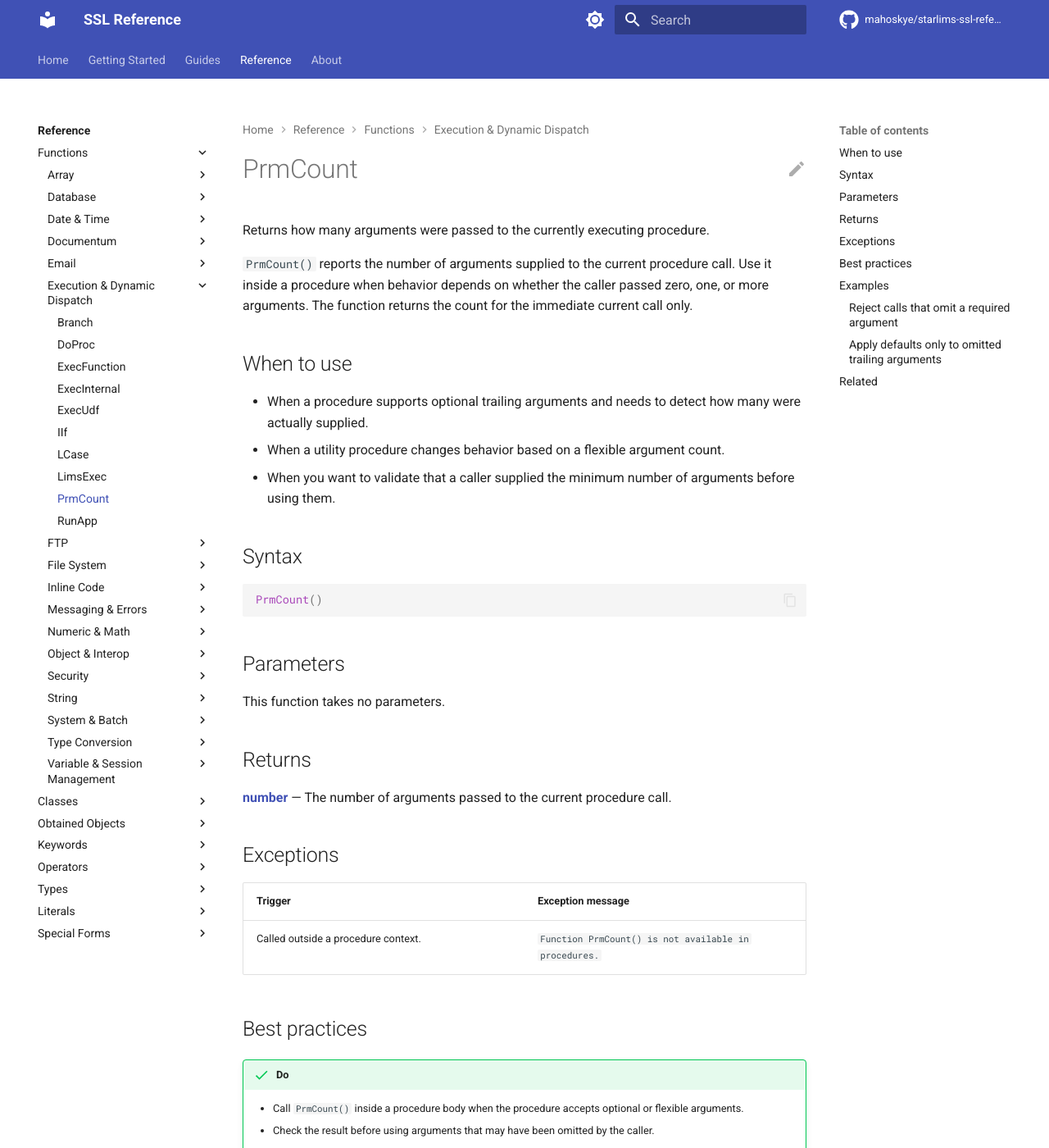
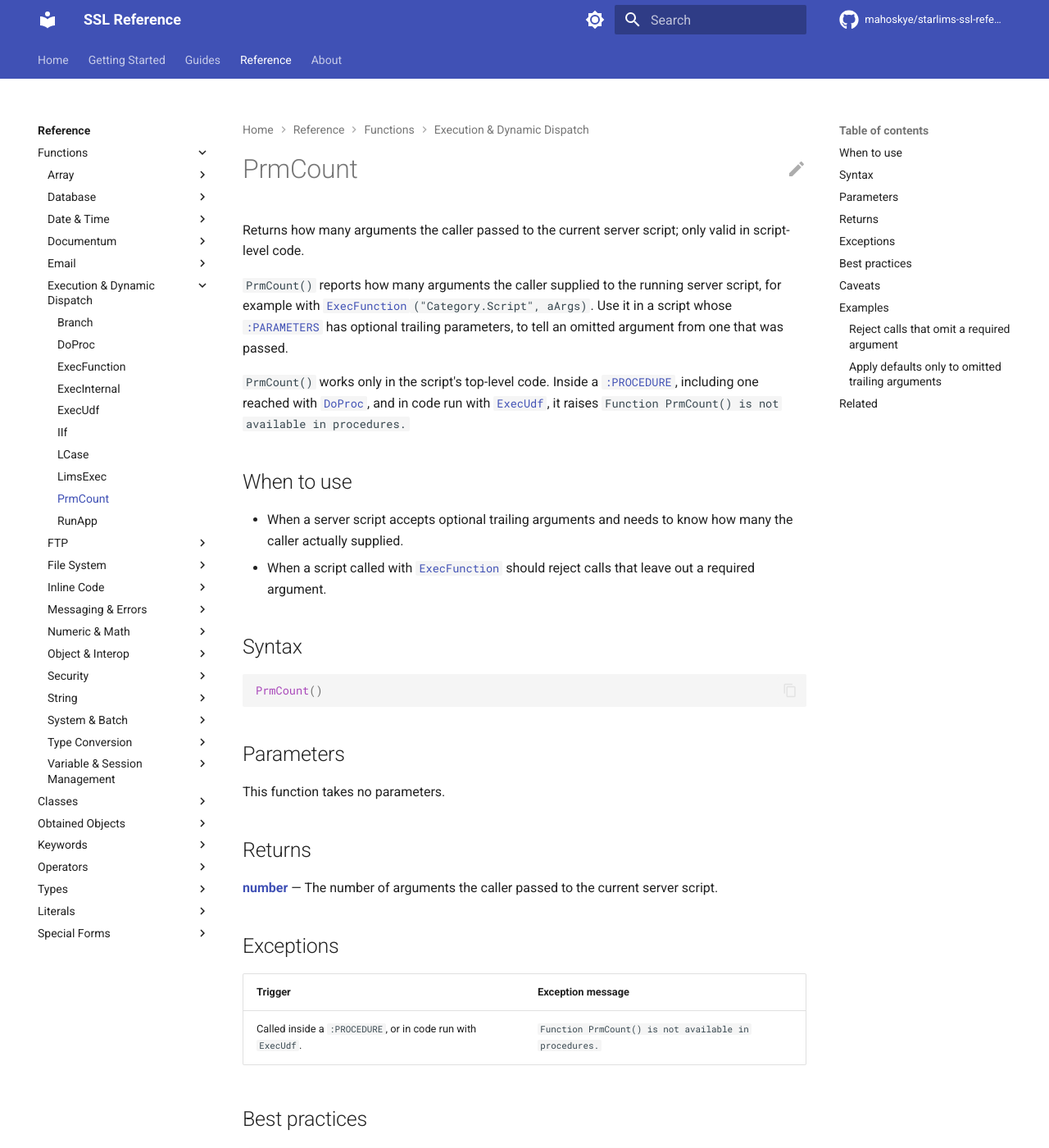
Before and after one commit to mahoskye/starlims-ssl-reference, an MkDocs documentation site: the page built from content/reference/functions/PrmCount.md, in a window 1280 px wide and 1400 px high. Shown: the whole window at 82% size. Built offline with MkDocs 1.6.1 and Material for MkDocs 9.7.7, drawn with Linux system fonts in a browser that asks for light colours; plug-ins that fetch from the network failed and are left out; comment, search, counter and statistics services are not loaded; some of the changed text lies outside the part shown.

Commit message:
docs: PrmCount works only at script level; SetUserData redirects logging (refs #134-#137)
- PrmCount: rewritten. It counts the arguments the caller passed to the
  current server script and is valid only in script-level code; inside a
  :PROCEDURE or ExecUdf code it raises "Function PrmCount() is not
  available in procedures." Examples are server scripts called with
  ExecFunction. Index row updated.
- SetUserData: while the user name is switched, UsrMes writes to that
  user's log, not your own. Examples restore the original user name
  before logging, and a caveat and Don't bullet explain why.

Co-Authored-By: Claude Opus 5.5 <noreply@anthropic.com>

````diff
--- a/content/reference/functions/PrmCount.md
+++ b/content/reference/functions/PrmCount.md
@@ -1,6 +1,6 @@
 ---
 title: "PrmCount"
-summary: "Returns how many arguments were passed to the currently executing procedure."
+summary: "Returns how many arguments the caller passed to the current server script; only valid in script-level code."
 id: ssl.function.prmcount
 element_type: function
 doc_status: published
@@ -11,15 +11,16 @@ starlims:
 
 # PrmCount
 
-Returns how many arguments were passed to the currently executing procedure.
+Returns how many arguments the caller passed to the current server script; only valid in script-level code.
 
-`PrmCount()` reports the number of arguments supplied to the current procedure call. Use it inside a procedure when behavior depends on whether the caller passed zero, one, or more arguments. The function returns the count for the immediate current call only.
+`PrmCount()` reports how many arguments the caller supplied to the running server script, for example with [`ExecFunction`](ExecFunction.md)`("Category.Script", aArgs)`. Use it in a script whose [`:PARAMETERS`](../keywords/PARAMETERS.md) has optional trailing parameters, to tell an omitted argument from one that was passed.
+
+`PrmCount()` works only in the script's top-level code. Inside a [`:PROCEDURE`](../keywords/PROCEDURE.md), including one reached with [`DoProc`](DoProc.md), and in code run with [`ExecUdf`](ExecUdf.md), it raises `Function PrmCount() is not available in procedures.`
 
 ## When to use
 
-- When a procedure supports optional trailing arguments and needs to detect how many were actually supplied.
-- When a utility procedure changes behavior based on a flexible argument count.
-- When you want to validate that a caller supplied the minimum number of arguments before using them.
+- When a server script accepts optional trailing arguments and needs to know how many the caller actually supplied.
+- When a script called with [`ExecFunction`](ExecFunction.md) should reject calls that leave out a required argument.
 
 ## Syntax
 
@@ -33,53 +34,52 @@ This function takes no parameters.
 
 ## Returns
 
-**[number](../types/number.md)** — The number of arguments passed to the current procedure call.
+**[number](../types/number.md)** — The number of arguments the caller passed to the current server script.
 
 ## Exceptions
 
 | Trigger | Exception message |
 | --- | --- |
-| Called outside a procedure context. | `Function PrmCount() is not available in procedures.` |
+| Called inside a `:PROCEDURE`, or in code run with `ExecUdf`. | `Function PrmCount() is not available in procedures.` |
 
 ## Best practices
 
 !!! success "Do"
-    - Call `PrmCount()` inside a procedure body when the procedure accepts optional or flexible arguments.
-    - Check the result before using arguments that may have been omitted by the caller.
-    - Keep the count check close to the logic that depends on it so the procedure stays easy to follow.
+    - Call `PrmCount()` in a server script's top-level code, after its `:PARAMETERS` line.
+    - Check the count before using parameters a caller may have left out.
 
 !!! failure "Don't"
-    - Call `PrmCount()` from top-level script code or any non-procedure context.
-    - Assume every declared parameter was supplied by the caller; check `PrmCount()` first when omitted arguments matter.
-    - Use `PrmCount()` as a substitute for clear procedure design when a fixed signature is enough.
+    - Call `PrmCount()` inside a `:PROCEDURE`. It raises an error there. Inside a procedure, test a parameter with [`Empty`](Empty.md) or [`LimsTypeEx`](LimsTypeEx.md) instead, or give it a default with [`:DEFAULT`](../keywords/DEFAULT.md).
+    - Use `PrmCount()` in code run with `ExecUdf`, which raises the same error.
+
+## Caveats
+
+- The count is the number of arguments the caller passed, not the number of parameters the script declares: a script with two parameters called with one argument gets `1`.
 
 ## Examples
 
 ### Reject calls that omit a required argument
 
-Use `PrmCount()` at the start of a procedure to verify that the caller supplied the minimum input you need.
+A server script `Orders.ShowOrderStatus` checks that its caller passed an order number before using it.
 
 ```ssl
-:PROCEDURE ShowOrderStatus;
-	:PARAMETERS sOrderNo;
+:PARAMETERS sOrderNo;
 
-	:DECLARE nArgs;
+:IF PrmCount() < 1;
+	UsrMes("Order number is required");
+	:RETURN .F.;
+:ENDIF;
 
-	nArgs := PrmCount();
+UsrMes("Looking up order " + sOrderNo);
 
-	:IF nArgs < 1;
-		UsrMes("Order number is required");
-		:RETURN .F.;
-	:ENDIF;
+:RETURN .T.;
+```
 
-	UsrMes("Looking up order " + sOrderNo);
+Calling it from another script, first without and then with the argument:
 
-	:RETURN .T.;
-:ENDPROC;
-
-/* Usage;
-DoProc("ShowOrderStatus");
-DoProc("ShowOrderStatus", {"ORD-1001"});
+```ssl
+ExecFunction("Orders.ShowOrderStatus");
+ExecFunction("Orders.ShowOrderStatus", {"ORD-1001"});
 ```
 
 `UsrMes` logs, in order:
@@ -91,38 +91,38 @@ Looking up order ORD-1001
 
 ### Apply defaults only to omitted trailing arguments
 
-Count the supplied arguments first, then fill in optional values only when the caller left them out.
+A server script `Labels.BuildLabel` counts the arguments it received and fills in only the optional values the caller left out.
 
 ```ssl
-:PROCEDURE BuildLabel;
-	:PARAMETERS sText, sPrefix, sSuffix;
+:PARAMETERS sText, sPrefix, sSuffix;
+:DECLARE nArgs, sResult;
 
-	:DECLARE nArgs, sResult;
+nArgs := PrmCount();
 
-	nArgs := PrmCount();
+:IF nArgs < 1;
+	sText := "Untitled";
+:ENDIF;
 
-	:IF nArgs < 1;
-		sText := "Untitled";
-	:ENDIF;
+:IF nArgs < 2;
+	sPrefix := "[";
+:ENDIF;
 
-	:IF nArgs < 2;
-		sPrefix := "[";
-	:ENDIF;
+:IF nArgs < 3;
+	sSuffix := "]";
+:ENDIF;
 
-	:IF nArgs < 3;
-		sSuffix := "]";
-	:ENDIF;
+sResult := sPrefix + sText + sSuffix;
+UsrMes(sResult);
 
-	sResult := sPrefix + sText + sSuffix;
-	UsrMes(sResult);
+:RETURN sResult;
+```
 
-	:RETURN sResult;
-:ENDPROC;
+Calling it with one, two and three arguments:
 
-/* Usage;
-DoProc("BuildLabel", {"Report"});
-DoProc("BuildLabel", {"Report", "("});
-DoProc("BuildLabel", {"Report", "(", ")"});
+```ssl
+ExecFunction("Labels.BuildLabel", {"Report"});
+ExecFunction("Labels.BuildLabel", {"Report", "("});
+ExecFunction("Labels.BuildLabel", {"Report", "(", ")"});
 ```
 
 `UsrMes` logs, in order:
````
Also changed, not shown: content/reference/functions/SetUserData.md (+20 -10 lines), content/reference/functions/index.md (+1 -1 lines), 1 other file.
